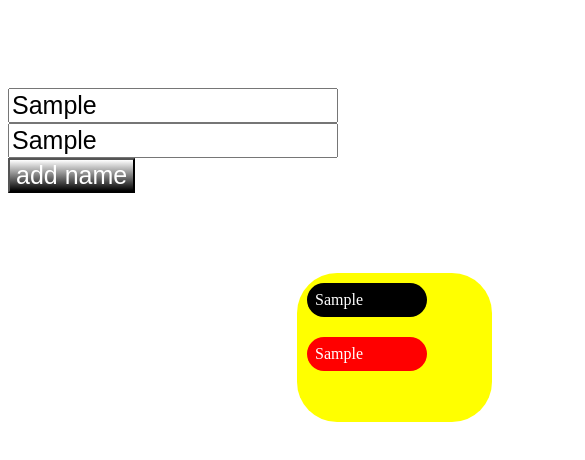
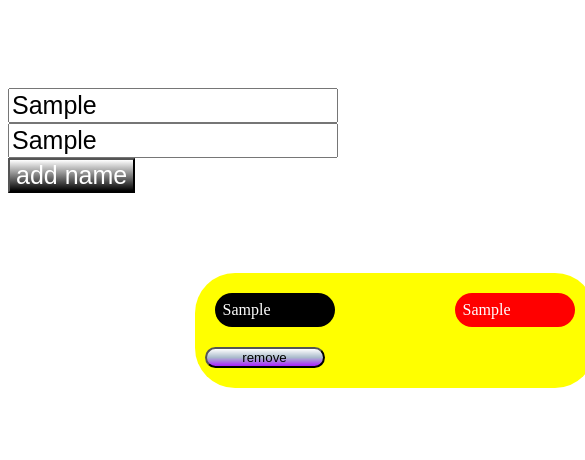
Before and after one commit to mohammedarbaz119/30-days-of-js-challenges, a plain HTML site: page TRYPROJECT/rem.html in a window 390 px wide. Both pictures are taken after typing "Sample", "Sample" into the empty fields and a click on the button "add name". Shown: the top 460 px of the page, 585 px wide, since content can reach past the window. Drawn offline with Linux system fonts and the light colour scheme.

Commit message:
some improvements

```diff
--- a/TRYPROJECT/re.js
+++ b/TRYPROJECT/re.js
@@ -32,3 +32,4 @@ add.addEventListener("click",()=>{
         wrap.removeChild(rembut.parentNode)
     })
 })
+console.log(window.outerWidth,window.innerWidth)
--- a/TRYPROJECT/rem.css
+++ b/TRYPROJECT/rem.css
@@ -32,8 +32,10 @@ flex-direction: column;
    width: 50vw;
     display: flex;
     flex-wrap: wrap;
+    justify-content: space-between;
     margin: 10px;
     border-radius: 40px;
+    padding: 10px;
 }
 .sc{
     min-width: 120px;
@@ -55,5 +57,14 @@ flex-direction: column;
     margin-top: 10px;
     margin-bottom: 10px;
     background:linear-gradient(#fff,#abc,#a2f);
-    transform: translateX(340px);
+
 }
+@media all and (max-width:900px){
+.div{
+    width:400px;
+justify-content: baseline;
+}
+.rem{
+    max-width: 60px;
+}
+}
--- a/Worldcountriesvisualization2/index.css
+++ b/Worldcountriesvisualization2/index.css
@@ -3,8 +3,6 @@
 }
 body{
     background: url('./globe-2.jpg');
-    background-size: cover;
-    background-repeat: no-repeat;
     overflow-x: hidden;
 }
 .inputout{
```
Also changed, not shown: Worldcountriesvisualization2/index.html (+1 -1 lines).
